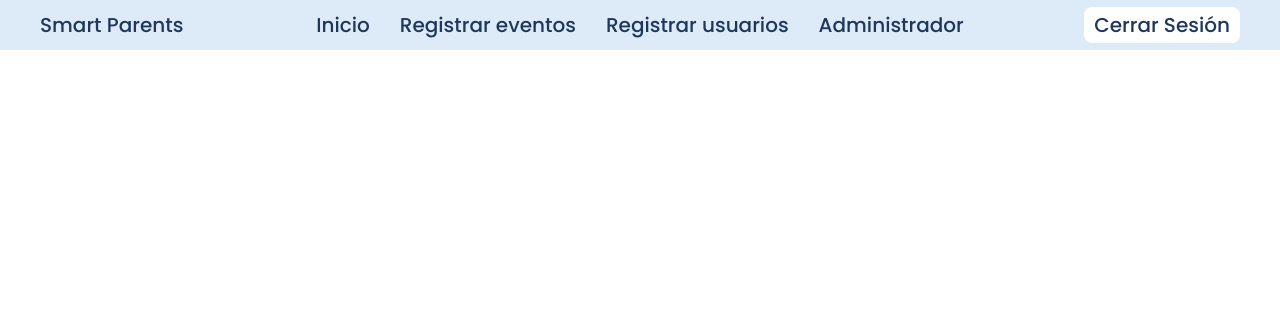
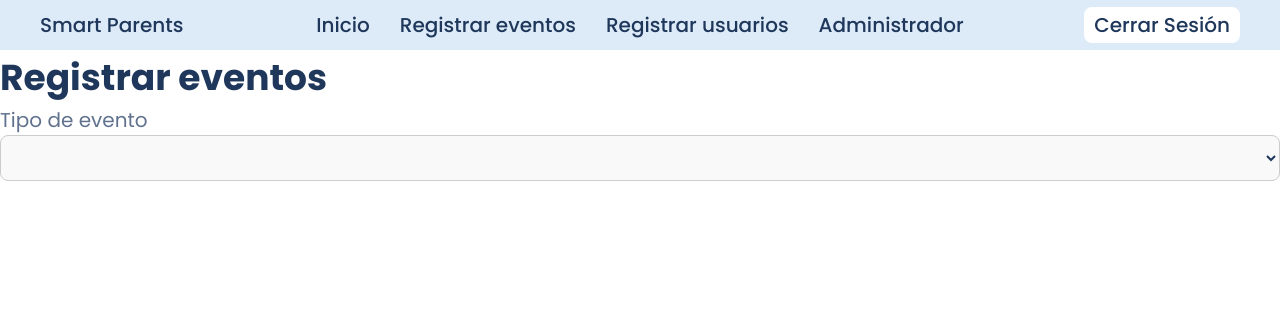
Before and after one commit to KxD547/smart-parents, a PHP site: page /smart-parents/views/crud/eventos/registrar_eventos.php in a window 1280 px wide. Shown: the top 310 px of the page. Run offline with PHP 8.4, Linux system fonts and the light colour scheme; a user stored in the database is signed in; lists and menus that the app fills with data are empty.

Commit message:
se trabajo en el apartado de registrar eventos

```diff
--- a/views/crud/eventos/registrar_eventos.php
+++ b/views/crud/eventos/registrar_eventos.php
@@ -22,5 +22,18 @@
 </head>
 <body>
     <?php include $_SERVER['DOCUMENT_ROOT'] . '/smart-parents/includes/dashboard_header.php'; ?>
+    <div class="form_title">
+        <h1>Registrar eventos</h1>
+    </div>
+    <div class="form">
+        <form action="/smart-parents/actions/eventos/registrar_eventos.php" method="POST">
+            <div class="form_tipo_evento">
+                <label for="tipo_de_evento">Tipo de evento</label>
+                <select name="tipo_evento">
+                    <option value=""></option>
+                </select>
+            </div>
+        </form>
+    </div>
 </body>
 </html>
```
Also changed, not shown: actions/eventos/registrar_eventos.php (added).
